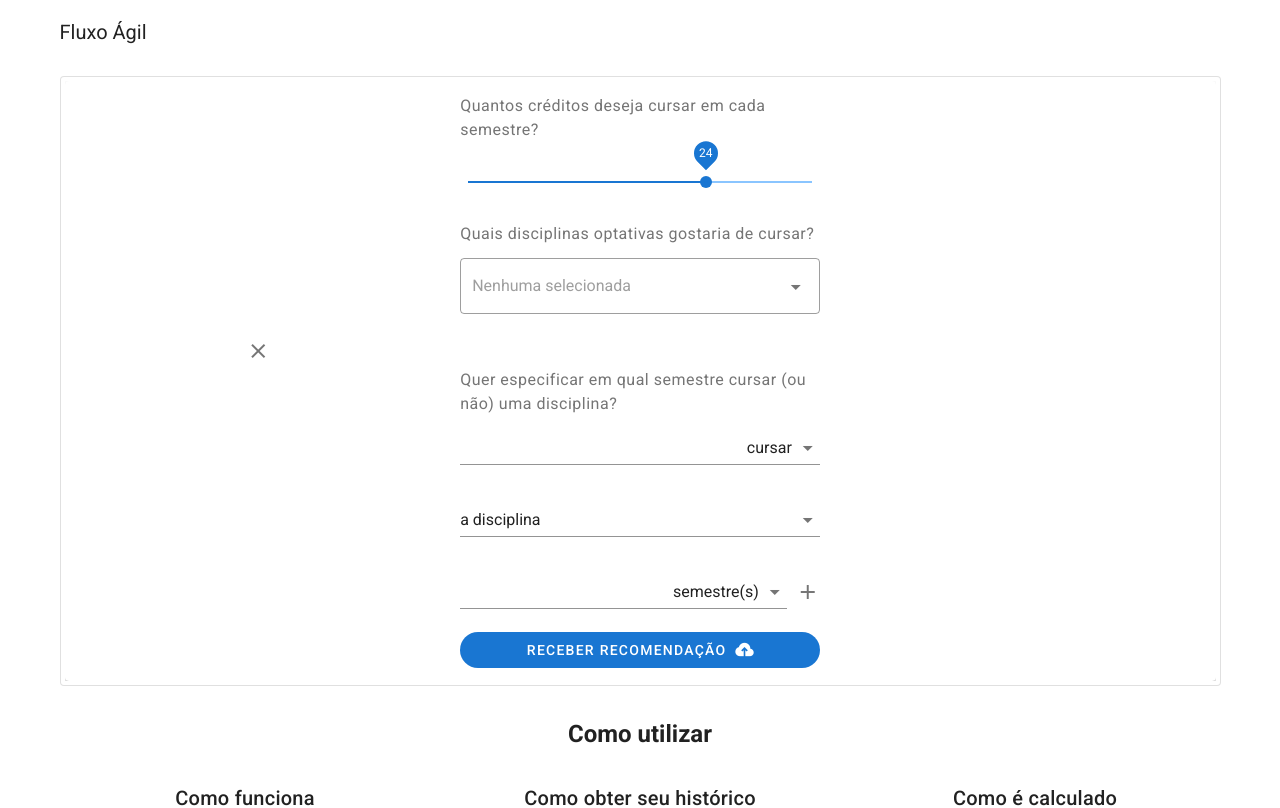
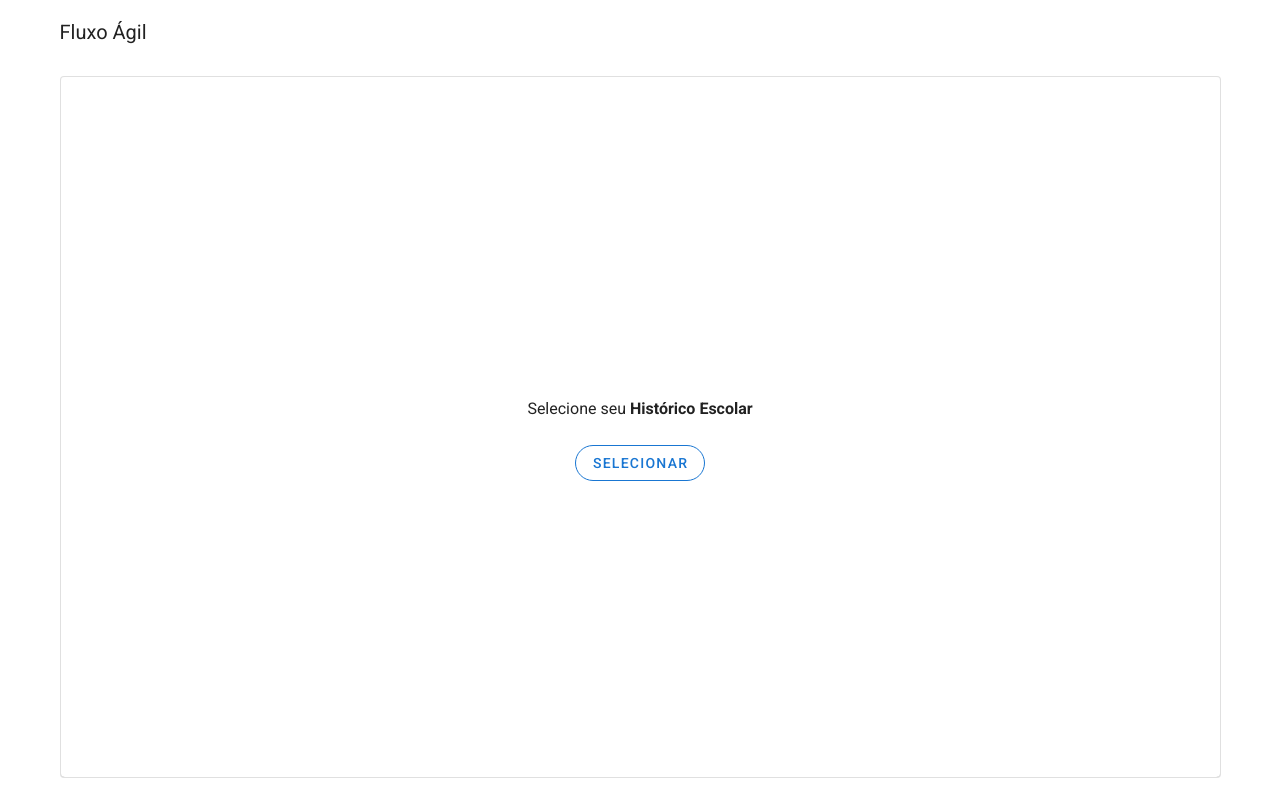
Before and after one commit to fluxo-agil/front-end, a Nuxt app: page / in a window 1280 px wide. Shown: the top 808 px of the page. Built offline with nearby package versions, Linux system fonts and the light colour scheme.

Commit message:
Fix alignments

```diff
--- a/components/Stepper.vue
+++ b/components/Stepper.vue
@@ -1,6 +1,6 @@
 <template>
   <v-stepper v-model="stepper" outlined>
-    <v-stepper-content class="pa-1" step="1">
+    <v-stepper-content class="pa-0" step="1">
       <Upload @update-recommendation="updateRecommendation" />
     </v-stepper-content>
     <v-stepper-content step="2">
--- a/components/Upload.vue
+++ b/components/Upload.vue
@@ -1,22 +1,20 @@
 <template>
-  <v-card
-    class="pa-0 d-flex flex-column align-center justify-center"
-    min-height="600px"
-  >
-    <v-container fluid>
+  <v-card class="d-flex flex-column" min-height="700px" :loading="isLoading">
+    <v-container class="flex-grow-1 d-flex align-center" fluid>
       <v-row>
         <v-col
           class="d-flex flex-column justify-center"
           cols="12"
-          :md="selectedFile ? 4 : 12"
+          :lg="selectedFile ? 4 : 12"
         >
           <v-row class="shrink" justify="center">
+            <v-col class="text-center">
               <DocumentIcon />
+            </v-col>
           </v-row>
 
           <v-row v-if="selectedFile" class="shrink">
-            <v-col>
-              <div class="d-flex justify-center align-center">
+            <v-col class="d-flex justify-center align-center">
               <span class="text-body-1">{{ fileName }}</span>
 
               <v-btn
@@ -28,37 +26,54 @@
               >
                 <v-icon dense>mdi-close</v-icon>
               </v-btn>
-              </div>
             </v-col>
           </v-row>
 
           <v-row v-else justify="center">
-            <v-col class="col-12 text-center">
+            <v-col class="text-center" cols="12">
+              <div>
                 Selecione seu
-              <span class="font-weight-bold">histórico escolar</span>
+                <span class="font-weight-bold">Histórico Escolar</span>
+              </div>
+            </v-col>
+
+            <v-col class="text-center" cols="12">
+              <v-btn color="primary" rounded outlined @click="uploadFile">
+                <span>Selecionar</span>
+
+                <v-icon v-if="selectedFile && !isLoading" class="ml-2" dense>
+                  mdi-cloud-upload
+                </v-icon>
+              </v-btn>
+
+              <input
+                ref="uploader"
+                class="d-none"
+                type="file"
+                accept="application/pdf"
+                @change="onFileChanged"
+              />
             </v-col>
           </v-row>
         </v-col>
 
         <template v-if="selectedFile">
-          <v-col cols="12" :md="selectedFile ? 4 : 12">
+          <v-col cols="12" :lg="selectedFile ? 4 : 12">
             <v-row>
-              <v-col>
-                <div class="text-body-1 grey--text text--darken-1 px-0">
+              <v-col cols="12">
+                <div class="text-body-1 grey--text text--darken-1">
                   Quantos créditos deseja cursar em cada semestre?
                 </div>
               </v-col>
-            </v-row>
 
-            <v-row>
-              <v-col>
+              <v-col cols="12">
                 <v-slider
                   v-model="maxCreditsByPeriod"
                   ticks
                   :thumb-size="24"
                   hide-details
                   thumb-label="always"
-                  min="6"
+                  min="12"
                   max="32"
                 />
               </v-col>
@@ -66,17 +81,11 @@
 
             <v-row>
               <v-col cols="12">
-                <v-row>
-                  <v-col cols="12" class="pb-0">
-                    <div class="text-body-1 grey--text text--darken-1 px-0">
+                <div class="text-body-1 grey--text text--darken-1">
                   Quais disciplinas optativas gostaria de cursar?
                 </div>
               </v-col>
-                </v-row>
-              </v-col>
-            </v-row>
 
-            <v-row>
               <v-col cols="12">
                 <v-autocomplete
                   v-model="optionalCourses.selected"
@@ -100,6 +109,10 @@
               </v-col>
             </v-row>
 
+            <v-form
+              ref="coursesWithSpecificPeriodForm"
+              v-model="coursesWithSpecificPeriod.input.isValid"
+            >
               <v-row>
                 <v-col class="pb-0">
                   <div class="text-body-1 grey--text text--darken-1 px-0">
@@ -112,8 +125,9 @@
                   <v-select
                     v-model="coursesWithSpecificPeriod.input.selected.will"
                     :items="coursesWithSpecificPeriod.input.items.will"
+                    :rules="coursesWithSpecificPeriod.input.rules.will"
+                    required
                     suffix="cursar"
-                  hide-details
                   />
                 </v-col>
 
@@ -121,13 +135,17 @@
                   <v-select
                     v-model="coursesWithSpecificPeriod.input.selected.course"
                     :items="coursesToSpecifyPeriod"
+                    :rules="coursesWithSpecificPeriod.input.rules.course"
                     return-object
+                    required
                     item-text="title"
                     prefix="a disciplina"
-                  hide-details
                   >
                     <template #selection="{ item }">
-                    <span class="text-right text-truncate" style="width: 100%">
+                      <span
+                        class="text-right text-truncate"
+                        style="width: 100%"
+                      >
                         {{ item.title }}
                       </span>
                     </template>
@@ -138,16 +156,27 @@
                   <v-select
                     v-model="coursesWithSpecificPeriod.input.selected.period"
                     :items="coursesWithSpecificPeriod.input.items.periods"
+                    :rules="coursesWithSpecificPeriod.input.rules.period"
+                    required
                     suffix="semestre(s)"
-                  hide-details
-                  append-outer-icon="mdi-plus"
-                  @click:append-outer="addSpecificPeriodToCourse"
-                />
+                  >
+                    <template #append-outer>
+                      <v-btn
+                        text
+                        small
+                        outlined
+                        @click="addSpecificPeriodToCourse"
+                      >
+                        Adicionar
+                      </v-btn>
+                    </template>
+                  </v-select>
                 </v-col>
               </v-row>
+            </v-form>
           </v-col>
 
-          <v-col cols="12" :md="selectedFile ? 4 : 12">
+          <v-col cols="12" :lg="selectedFile ? 4 : 12">
             <v-list two-line>
               <v-list-item
                 v-for="(
@@ -176,35 +205,21 @@
           </v-col>
         </template>
       </v-row>
-
-      <v-row justify="center">
-        <v-col class="d-flex justify-center" cols="4">
+    </v-container>
+    <v-card-actions v-if="selectedFile">
+      <v-spacer />
       <v-btn
         color="primary"
-            rounded
-            :block="Boolean(selectedFile)"
-            :depressed="Boolean(selectedFile)"
-            :outlined="Boolean(!selectedFile)"
         :disabled="isLoading"
-            @click="onButtonClick"
+        min-width="250px"
+        depressed
+        @click="getRecommendation"
       >
         <span>{{ buttonText }}</span>
 
-            <v-icon v-if="selectedFile && !isLoading" class="ml-2" dense>
-              mdi-cloud-upload
-            </v-icon>
+        <v-icon v-if="!isLoading" class="ml-2" dense> mdi-cloud-upload </v-icon>
       </v-btn>
-
-          <input
-            ref="uploader"
-            class="d-none"
-            type="file"
-            accept="application/pdf"
-            @change="onFileChanged"
-          />
-        </v-col>
-      </v-row>
-    </v-container>
+    </v-card-actions>
   </v-card>
 </template>
 
@@ -219,7 +234,7 @@ export default {
 
   data() {
     return {
-      selectedFile: true,
+      selectedFile: null,
       maxCreditsByPeriod: 24,
       optionalCourses: {
         items: optionalCourses,
@@ -237,6 +252,12 @@ export default {
             course: null,
             period: null,
           },
+          rules: {
+            will: [(v) => !!v || "Obrigatório"],
+            course: [(v) => !!v || "Obrigatório"],
+            period: [(v) => !!v || "Obrigatório"],
+          },
+          isValid: false,
         },
         selected: [],
       },
@@ -248,9 +269,6 @@ export default {
 
   computed: {
     buttonText() {
-      if (!this.selectedFile) {
-        return "Selecionar";
-      }
       if (this.isLoading) {
         return "Processando...";
       }
@@ -308,12 +326,7 @@ export default {
   },
 
   methods: {
-    async onButtonClick() {
-      if (this.selectedFile) {
-        await this.getRecommendation();
-        return;
-      }
-
+    uploadFile() {
       this.$refs.uploader.click();
     },
 
@@ -323,6 +336,7 @@ export default {
 
     deleteFile() {
       this.selectedFile = null;
+      this.clearCoursesWithSpecificPeriodInput();
     },
 
     async getRecommendation() {
@@ -347,14 +361,16 @@ export default {
     },
 
     clearCoursesWithSpecificPeriodInput() {
-      this.coursesWithSpecificPeriod.input.selected = {
-        will: null,
-        course: null,
-        period: null,
-      };
+      this.$refs.coursesWithSpecificPeriodForm.reset();
     },
 
     addSpecificPeriodToCourse() {
+      this.$refs.coursesWithSpecificPeriodForm.validate();
+
+      if (!this.coursesWithSpecificPeriod.input.isValid) {
+        return;
+      }
+
       const course = this.coursesWithSpecificPeriod.input.selected;
       this.coursesWithSpecificPeriod.selected.push({ ...course });
 
```
Lines whose indentation alone changed are shown as unchanged.
